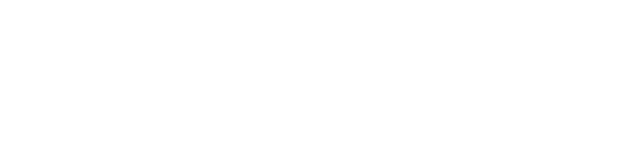
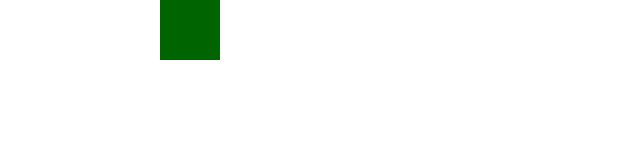
Before and after one commit to James-E-Sullivan/etch-a-sketch, a plain HTML site: page index.html in a window 1280 px wide. In both pictures the pointer is over the element 190 px from the left and 30 px from the top of the page. Shown: the whole page, without its empty margins (0-640 px from the left). Drawn offline with Linux system fonts and the light colour scheme.

Commit message:
Add background-color to grid-square on hover

```diff
--- a/style.css
+++ b/style.css
@@ -13,3 +13,7 @@ body {
 .grid-row {
     display: flex;
 }
+
+.grid-square:hover {
+    background-color: darkgreen;
+}
```
